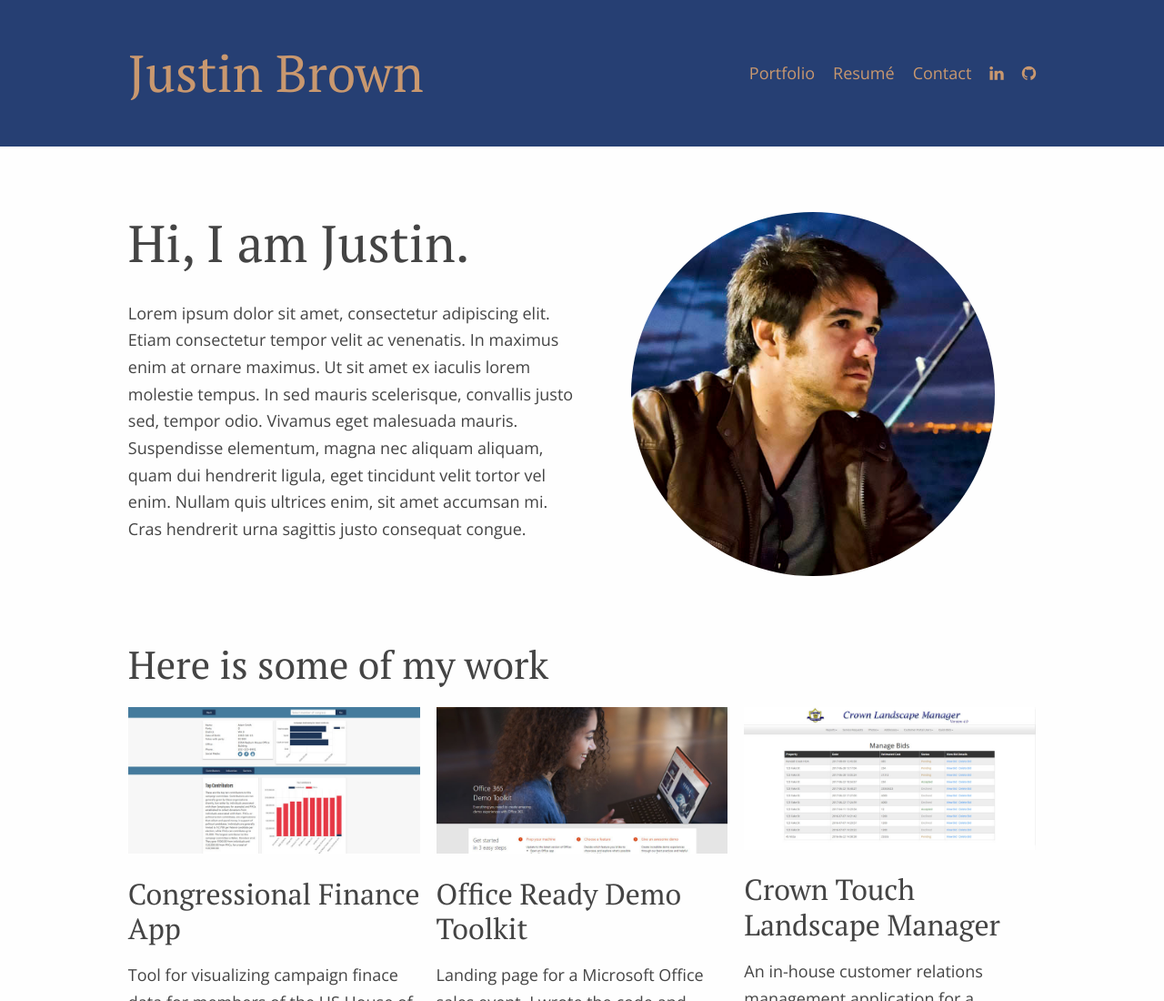
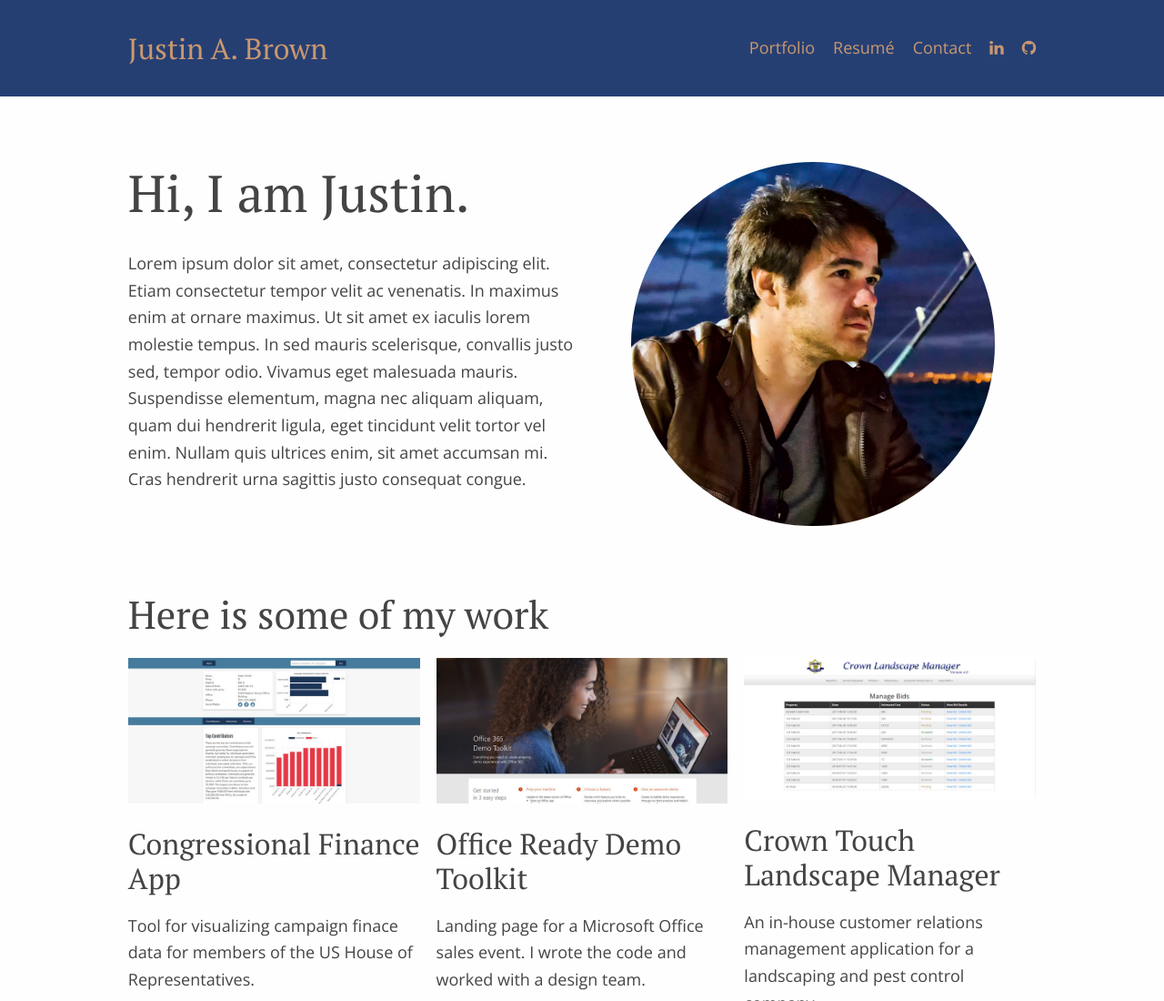
Before and after one commit to jbrown25/Portfolio, a React app: page / in a window 1280 px wide. Shown: the top 1100 px of the page at 91% size. Built offline with nearby package versions, Linux system fonts and the light colour scheme.

Commit message:
styled the site brand link

```diff
--- a/src/components/header.js
+++ b/src/components/header.js
@@ -7,7 +7,7 @@ const Header = () => {
 	return (
 		<header className='main_header'>
 			<div className='top_bar'>
-				<Link to='/'><h1>Justin Brown</h1></Link>
+				<Link to='/'><h1>Justin A. Brown</h1></Link>
 				<Navigation />
 			</div>
 		</header>
--- a/src/styles/header.css
+++ b/src/styles/header.css
@@ -32,6 +32,7 @@
 .top_bar h1 {
 	margin-top: 0.5em;
 	color: #C9986F;
+	font-size: 1.777em;
 }
 
 .top_bar > a {
```
